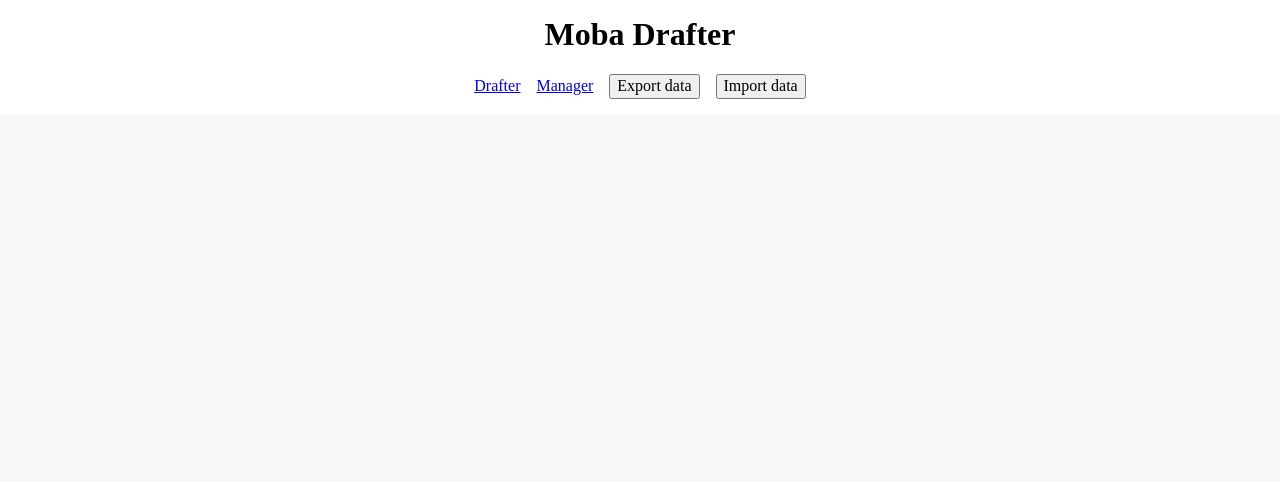
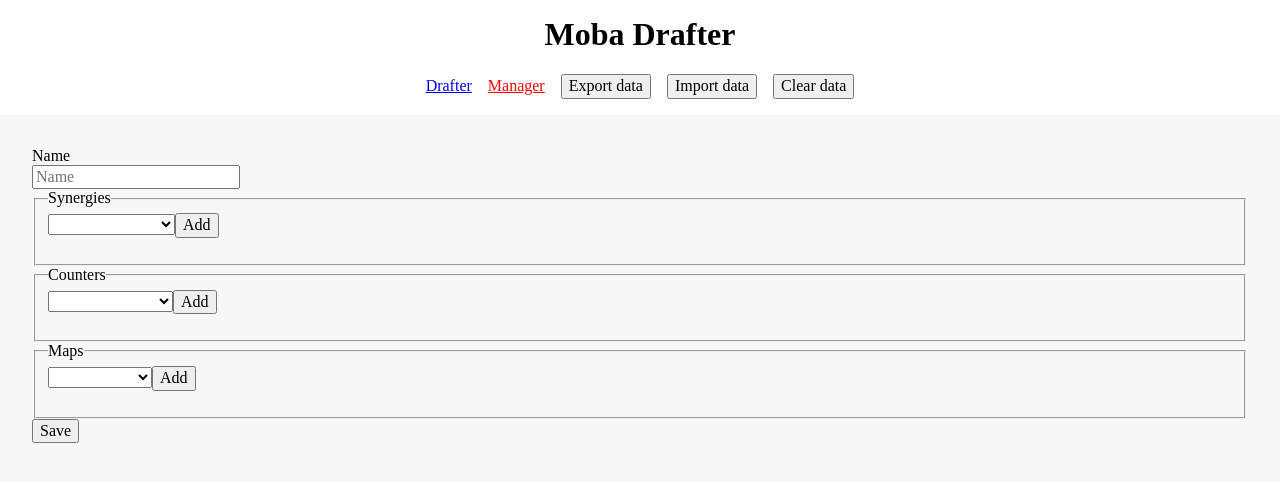
Before and after one commit to mauricioaraldi/moba-drafter, a Vue app: page /manager/hero in a window 1280 px wide. Shown: the top 482 px of the page. Built offline with nearby package versions, Linux system fonts and the light colour scheme.

Commit message:
Added select. Added possibility of adding synergies, counters and maps to heroes

```diff
--- a/src/App.vue
+++ b/src/App.vue
@@ -24,10 +24,10 @@
         maps: {},
       };
 
-      const savedData = localStorage.getItem(constants.LOCALSTORAGE.DATA);
+      const savedData = localStorage.getItem(constants.LOCAL_STORAGE.DATA);
 
       if (!savedData) {
-        localStorage.setItem(constants.LOCALSTORAGE.DATA, JSON.stringify(data));
+        localStorage.setItem(constants.LOCAL_STORAGE.DATA, JSON.stringify(data));
       } else {
         data = JSON.parse(savedData);
       }
@@ -44,12 +44,12 @@
     methods: {
       saveData() {
         const data = {
-          currnetId: this.currentId,
+          currentId: this.currentId,
           heroes: this.heroes,
           maps: this.maps,
         };
 
-        localStorage.setItem(constants.LOCALSTORAGE.DATA, JSON.stringify(data));
+        localStorage.setItem(constants.LOCAL_STORAGE.DATA, JSON.stringify(data));
       },
       saveHero(hero) {
         if (!hero.id) {
--- a/src/Utils.js
+++ b/src/Utils.js
@@ -1,14 +1,15 @@
 /**
- * Sort a heroes object by name, returning an array
+ * Sort a data object by name, returning an array
  *
  * @author mauricio.araldi
  * @since 0.1.0
  *
- * @param {heroes: Object} heroes Heroes by id
- * @return {Array} Heroes sorted by name
+ * @param {Object | Array} data Data by id
+ * @return {Array} Data sorted by name
  */
-export const sortHeroes = (heroes) => {
-  return Object.keys(heroes).map(id => heroes[id]).sort((a, b) => {
+export const sortData = (data) => {
+  const array = Array.isArray(data) ? data : Object.keys(data).map(id => data[id]);
+  return array.sort((a, b) => {
     if (a.name > b.name) {
       return 1;
     }
--- a/src/components/Header.vue
+++ b/src/components/Header.vue
@@ -2,17 +2,32 @@
   <header>
     <h1>Moba Drafter</h1>
     <nav>
-      <router-link to="/">Drafter</router-link>
-      <router-link to="/manager">Manager</router-link>
+      <router-link to="/" active-class="active" exact>Drafter</router-link>
+      <router-link to="/manager" active-class="active">Manager</router-link>
       <button>Export data</button>
       <button>Import data</button>
+      <button @click="clearData">Clear data</button>
     </nav>
   </header>
 </template>
 
 <script>
+  import constants from '../constants';
+
   export default {
-    name: 'Header'
+    name: 'Header',
+    methods: {
+      clearData() {
+        const confirmation = confirm('Are you sure that you want to clear all saved data?');
+
+        if (!confirmation) {
+          return;
+        }
+
+        localStorage.removeItem(constants.LOCAL_STORAGE.DATA);
+        this.$router.push('/');
+      }
+    }
   }
 </script>
 
@@ -24,11 +39,19 @@
   }
 
   header > nav > a,
-  header > nav > button:nth-child(3) {
+  header > nav > button {
     margin-right: 16px;
+  }
+
+  header > nav > button:last-child {
+    margin-right: 0;
   }
 
   h1 {
     margin-top: 0;
   }
+
+  .active {
+    color: #FF0000;
+  }
 </style>
--- a/src/components/Input.vue
+++ b/src/components/Input.vue
@@ -1,7 +1,12 @@
 <template>
   <label>
-    <span>{{ label }}</span>
-    <input :placeholder="label" :type="type" v-on="inputListeners"/>
+    <span v-if="label">{{ label }}</span>
+    <input
+      :placeholder="label"
+      :type="type"
+      v-on="inputListeners"
+      :value="this.$attrs.value"
+    />
   </label>
 </template>
 
@@ -10,7 +15,6 @@
     name: 'Input',
     props: {
       label: String,
-      model: Object,
       type: String,
     },
     inheritAttrs: false,
--- /dev/null
+++ b/src/components/Select.vue
@@ -0,0 +1,62 @@
+<template>
+  <label>
+    <span v-if="label">{{ label }}</span>
+    <select :value="this.$attrs.value" v-on="inputListeners">
+      <option disabled value="">{{ placeholder }}</option>
+      <option
+        :key="option.id"
+        v-for="option in this.filteredOptions"
+        :value="option.id"
+      >
+        {{option.name}}
+      </option>
+    </select>
+  </label>
+</template>
+
+<script>
+  import { sortData } from '../Utils';
+
+  export default {
+    name: 'Select',
+    props: {
+      filters: [Object, Array],
+      label: String,
+      options: [Object, Array],
+      placeholder: String,
+      sort: Boolean,
+    },
+    inheritAttrs: false,
+    computed: {
+      filteredOptions() {
+        const { filters, options, sort } = this;
+        let optionsAsArray = Array.isArray(options) ? options : Object.values(options);
+
+        if (filters) {
+          const filtersAsArray = Array.isArray(filters) ? filters : Object.values(filters);
+          const filterIds = filtersAsArray.map(filter => filter && filter.id);
+          optionsAsArray = optionsAsArray.filter(option => filterIds.indexOf(option.id) === -1);
+        }
+
+        return sort !== false ? sortData(optionsAsArray) : optionsAsArray;
+      },
+      inputListeners() {
+        return Object.assign(
+          {},
+          this.$listeners,
+          { input: event => this.$emit('input', event.target.value) },
+        );
+      },
+    },
+  }
+</script>
+
+<style scoped>
+  label {
+    display: block;
+  }
+
+  span {
+    display: block;
+  }
+</style>
--- a/src/constants.js
+++ b/src/constants.js
@@ -1,5 +1,5 @@
 export default {
-  LOCALSTORAGE: {
+  LOCAL_STORAGE: {
     DATA: 'mobadrafter_data',
   },
 };
--- a/src/main.js
+++ b/src/main.js
@@ -15,7 +15,8 @@ new Vue({
     routes: [
       { path: '', component: Drafter },
       { path: '/manager', component: Manager },
-      { path: '/hero', component: Hero }
+      { path: '/manager/hero', component: Hero },
+      { path: '/manager/hero/:id', component: Hero },
     ]
   })
 }).$mount('#app');
--- a/src/pages/Drafter.vue
+++ b/src/pages/Drafter.vue
@@ -1,27 +1,14 @@
 <template>
-  <main>
-    <ul>
-      <li v-for="index in 3" :key="index">
-        {{ sortedHeroes[index - 1] }}
-      </li>
-    </ul>
-  </main>
+  <main>Drafter</main>
 </template>
 
 <script>
-  import { sortHeroes } from '../Utils'
-
   export default {
     name: 'Drafter',
     props: {
       heroes: Object,
       maps: Object,
     },
-    data() {
-      return {
-        sortedHeroes: sortHeroes(this.heroes),
-      }
-    },
   }
 </script>
 
--- a/src/pages/Hero.vue
+++ b/src/pages/Hero.vue
@@ -1,12 +1,62 @@
 <template>
   <main>
-    <Input label="Name" v-model="name"/>
+    <Input label="Name" v-model="hero.name" type="text"/>
+
+    <fieldset>
+      <legend>Synergies</legend>
+      <Select
+        :filters="[...Object.values(this.hero.synergies), this.hero]"
+        :options="this.heroes"
+        placeholder="Select a synergy"
+        v-model="addSynergyValue"
+      />
+      <button @click="addSynergy">Add</button>
+      <ul>
+        <li v-for="hero in hero.synergies" :key="hero.id">
+          {{ hero.name }}
+        </li>
+      </ul>
+    </fieldset>
+
+    <fieldset>
+      <legend>Counters</legend>
+      <Select
+        :filters="[...Object.values(this.hero.counters), this.hero]"
+        :options="this.heroes"
+        placeholder="Select a counter"
+        v-model="addCounterValue"
+      />
+      <button @click="addCounter">Add</button>
+      <ul>
+        <li v-for="hero in hero.counters" :key="hero.id">
+          {{ hero.name }}
+        </li>
+      </ul>
+    </fieldset>
+
+    <fieldset>
+      <legend>Maps</legend>
+      <Select
+        :filters="Object.values(this.hero.maps)"
+        :options="this.maps"
+        placeholder="Select a map"
+        v-model="addMapValue"
+      />
+      <button @click="addMap">Add</button>
+      <ul>
+        <li v-for="map in hero.maps" :key="map.id">
+          {{ hero.map }}
+        </li>
+      </ul>
+    </fieldset>
+
     <button @click="save">Save</button>
   </main>
 </template>
 
 <script>
   import Input from '../components/Input.vue';
+  import Select from '../components/Select.vue';
 
   export default {
     name: 'AddHero',
@@ -15,20 +65,52 @@
       maps: Object,
     },
     data() {
+      const id = this.$route.params.id;
+      const hero = this.heroes[id] || {
+        name: '',
+        counters: {},
+        maps: {},
+        synergies: {},
+      };
+
       return {
-        name: '',
+        hero,
+        addCounterValue: null,
+        addMapValue: null,
+        addSynergyValue: null,
       };
     },
     components: {
       Input,
+      Select,
     },
     methods: {
+      addCounter() {
+        this.hero.counters[this.addCounterValue] = this.heroes[this.addCounterValue];
+        this.addCounterValue = null;
+      },
+      addMap() {
+        this.hero.maps[this.addMapValue] = this.heroes[this.addMapValue];
+        this.addMapValue = null;
+      },
+      addSynergy() {
+        this.hero.synergies[this.addSynergyValue] = this.heroes[this.addSynergyValue];
+        this.addSynergyValue = null;
+      },
       save() {
-        this.$emit('saveHero', { name: this.name });
+        if (!this.hero.name) {
+          return alert('Hero name is required');
+        }
+
+        this.$emit('saveHero', this.hero);
+        this.$router.push('/manager');
       }
     },
   }
 </script>
 
 <style scoped>
+  label {
+    display: inline-block;
+  }
 </style>
--- a/src/pages/Manager.vue
+++ b/src/pages/Manager.vue
@@ -1,16 +1,28 @@
 <template>
   <main>
-    <router-link to="/hero">Add hero</router-link>
+    <router-link to="/manager/hero">Add hero</router-link>
+    <ul>
+      <li v-for="hero in sortedHeroes" :key="hero.id">
+        <router-link :to="`/manager/hero/${hero.id}`">{{ hero.name }}</router-link>
+      </li>
+    </ul>
   </main>
 </template>
 
 <script>
+  import { sortData } from '../Utils'
+
   export default {
     name: 'Manager',
     props: {
       heroes: Object,
       maps: Object,
     },
+    data() {
+      return {
+        sortedHeroes: sortData(this.heroes),
+      }
+    },
   }
 </script>
 
```
